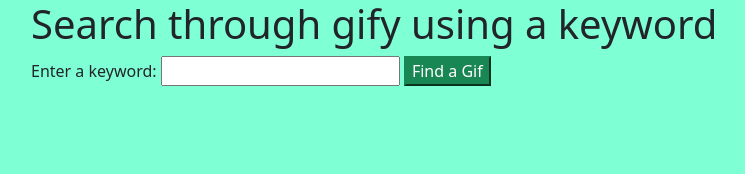
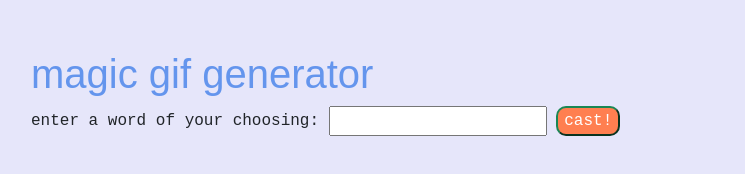
Before and after one commit to AsheUrban/gify-gif, a website built with webpack: page src/index.html in a window 1280 px wide. Shown: the whole page, without its empty margins (51-796 px from the left). Built offline with nearby package versions, Linux system fonts and the light colour scheme.

Commit message:
UPDATE styles.

```diff
--- a/src/css/styles.css
+++ b/src/css/styles.css
@@ -1,3 +1,27 @@
 body {
-  background-color:aquamarine;
+  background-color:lavender;
+  font-family: 'Courier New', Courier, monospace;
 }
+
+h1 {
+  font-family: fantasy;
+  color: cornflowerblue;
+}
+
+.container {
+  margin-top: 50px;
+  background-color: lavender;
+}
+
+.card {
+  margin-top: 25px;
+  padding: 25px;
+  background-color: lavender;
+  border: 1px solid lavender;
+}
+
+.btn-success {
+  font-family: 'Courier New', Courier, monospace;
+  background-color: coral;
+  border-radius: 10px;
+}
--- a/src/index.html
+++ b/src/index.html
@@ -4,13 +4,15 @@
 </head>
 <body>
   <div class="container">
-    <h1>Search through gify using a keyword</h1>
-    <label for="q">Enter a keyword:</label>
+    <h1>magic gif generator</h1>
+    <label for="q">enter a word of your choosing:</label>
     <input id="q" type="text">
 
-  <button class="btn-success" id="stringQuery">Find a Gif</button>
+  <button class="btn-success" id="stringQuery">cast!</button>
     <div class="showErrors"></div>
-    <div class="showGif"></div>
+    <div class="card">
+      <div class="showGif"></div>
+    </div>
 </div>
 <script type="text/javascript" src="bundle.js"></script>
 </body>
--- a/src/index.js
+++ b/src/index.js
@@ -24,5 +24,8 @@ $(document).ready(function() {
       $('.showGif').html(`<img class="m-3 rounded mx-auto my-auto d-block" src="${response.data[0].images.original.url}" />`);
     }
 
+    function logReset() {
+    }
+
   });
 });
```
